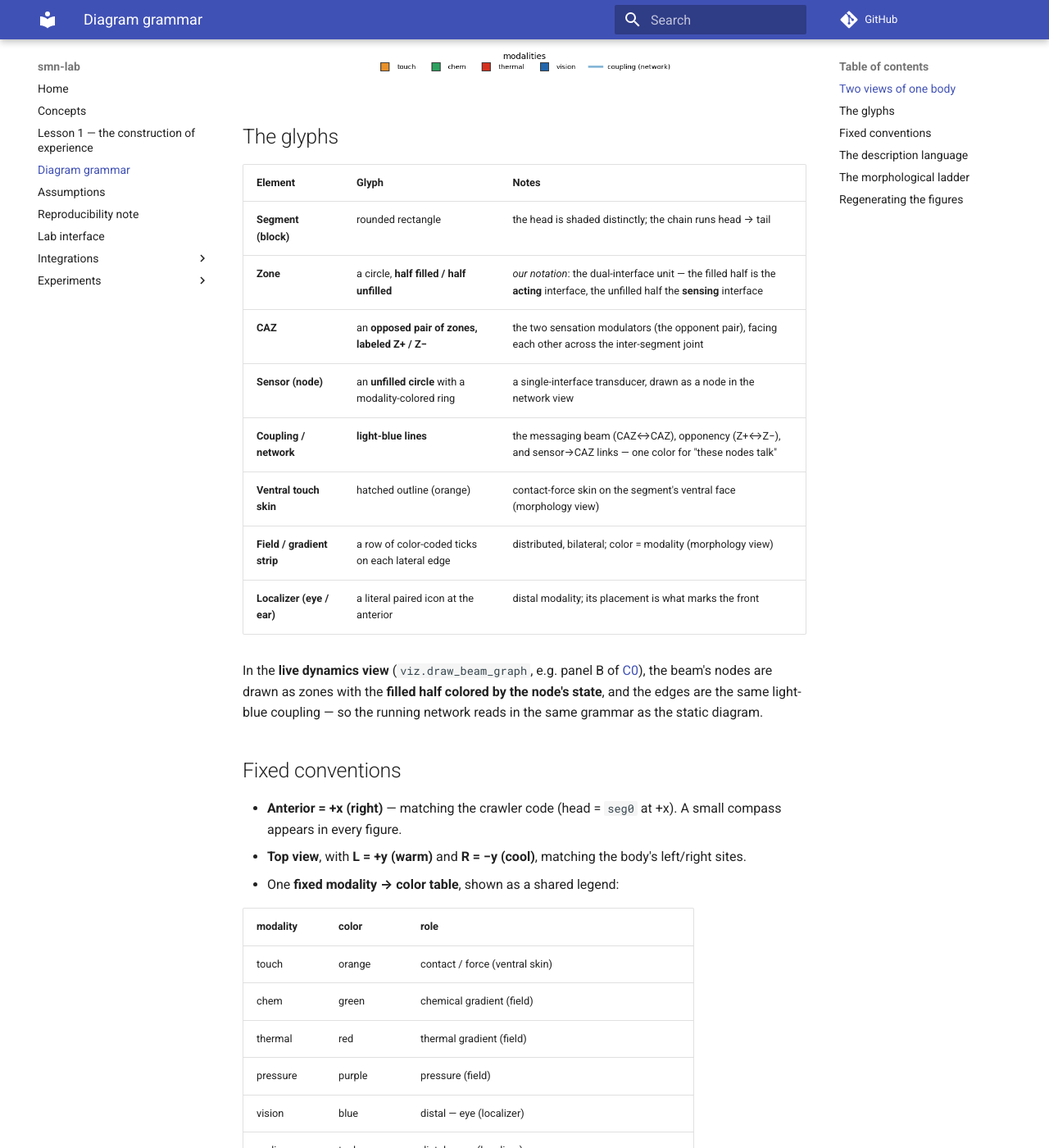
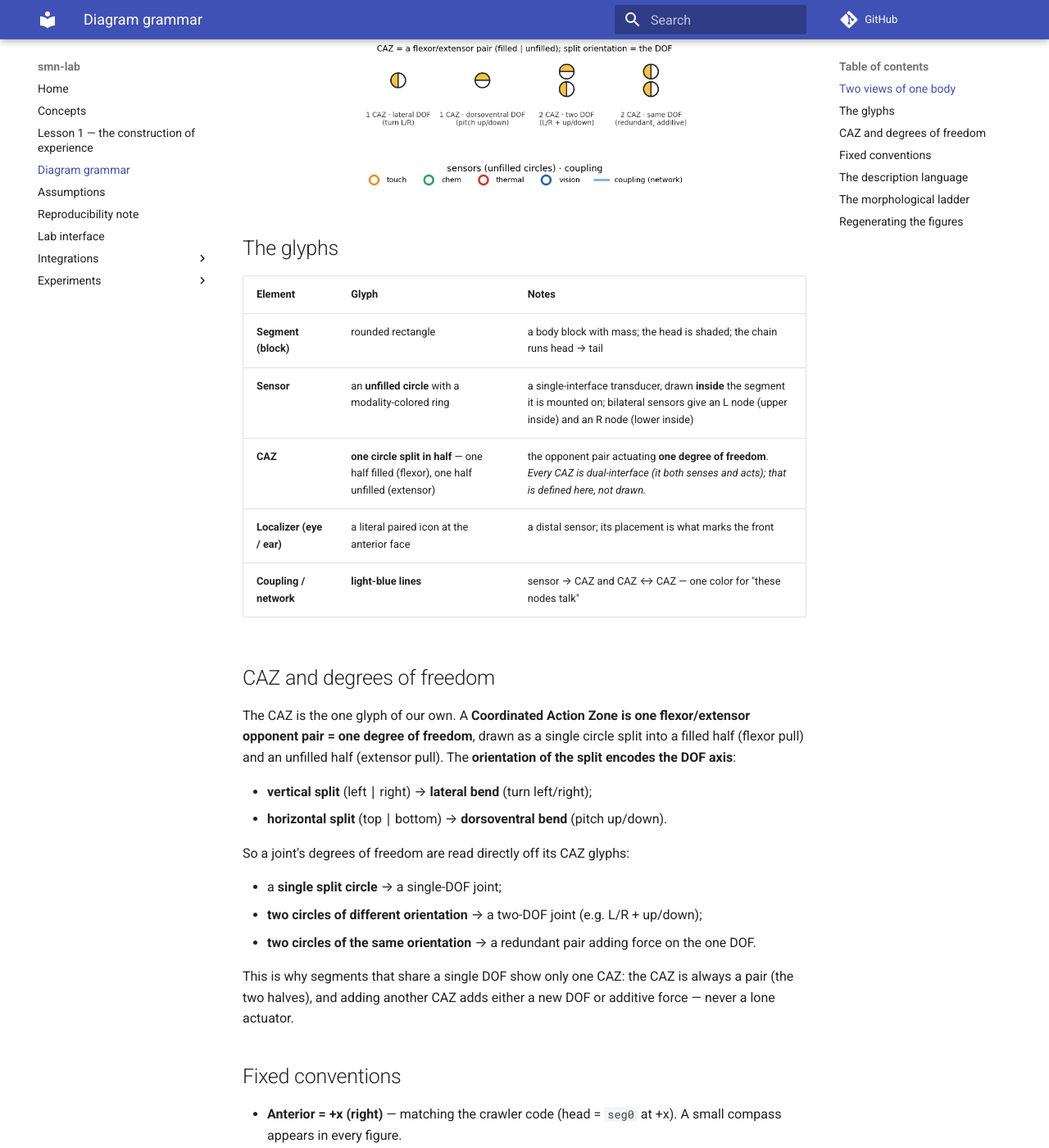
Before and after one commit to gnowgi/smn-lab, an MkDocs documentation site: the page built from docs/diagram-grammar.md, in a window 1280 px wide and 1400 px high, scrolled down 1158 px. Shown: the whole window at 82% size. Built offline with MkDocs 1.6.1 and Material for MkDocs 9.7.7, drawn with Linux system fonts in a browser that asks for light colours; comment, search, counter and statistics services are not loaded; some of the changed text lies outside the part shown.

Commit message:
Diagram grammar revisions: sensors inside body; CAZ = split-circle opponent pair
Per review, refine the grammar:

- Sensors are now mounted INSIDE each segment block (unfilled circles, L upper /
  R lower), not on floating lateral strips.
- The CAZ is a single half-filled circle = the flexor/extensor opponent pair = one
  degree of freedom (the bimetallic-strip glyph). Dual-interface is a defined
  property of every CAZ, stated in text, not drawn.
- The split orientation encodes the DOF axis: vertical split = lateral bend (L/R),
  horizontal split = dorsoventral bend (up/down). Two CAZs of different
  orientation = two DOFs; two of the same = a redundant additive pair. So a
  single-DOF joint shows exactly one CAZ.
- Schema carries per-joint CAZ lists (CAZ dataclass, BodySchema.joints);
  crawler_schema sets one lateral CAZ per joint, mirroring the single-hinge body.
- Add a CAZ/DOF key panel to the grammar figure.
- viz.draw_beam_graph reverts to plain state-colored nodes with light-blue edges
  (the half-filled glyph is now reserved for the CAZ opponent pair, not generic
  state nodes); C0/C1 panel-B regenerated.
- docs/diagram-grammar.md rewritten to the revised grammar.

Co-Authored-By: Claude Opus 4.8 (1M context) <noreply@anthropic.com>

````diff
--- a/docs/diagram-grammar.md
+++ b/docs/diagram-grammar.md
@@ -5,12 +5,11 @@ visual grammar, so a reader who learns it once can read all of them. There is no
 single community standard for *morphology + sensors + coupling* as one notation,
 so the grammar borrows the recognizable conventions of the field where they exist
 (kinematic trees, Braitenberg-style front sensors, color-coded channels) and uses
-one glyph of our own — the **dual-interface zone** — where the SMN concept has no
+one glyph of our own — the **split-circle CAZ** — where the SMN concept has no
 standard.
 
 The diagrams are **generated from the body schema** (`smn_lab/morphology.py`),
-which shares its parameters with the MuJoCo body builder (`smn_lab/crawler.py`),
-and `viz.py` reuses the same glyph primitives for the live dynamics view. A
+which shares its parameters with the MuJoCo body builder (`smn_lab/crawler.py`). A
 published figure therefore cannot drift from the code that ran.
 
 ## Two views of one body
@@ -18,33 +17,45 @@ published figure therefore cannot drift from the code that ran.
 The grammar gives the same body **two views**, sharing one vocabulary:
 
 - **Morphology view** — *where things are mounted*: the head-to-tail chain of
-  segment blocks, the CAZ zone-pairs, the dense bilateral sensor strips, and the
-  anterior localizer icons.
-- **Network view** — *who couples to whom*: zones and sensors as nodes, joined by
-  light-blue coupling lines (the messaging beam, the opponency link within each
-  CAZ, and each sensor's link to its CAZ). The body is drawn faintly underneath,
-  because the network is grounded in body geometry — not abstracted away from it.
+  segment blocks, with **sensors mounted inside each block** and a CAZ glyph at
+  each inter-segment joint.
+- **Network view** — *who couples to whom*: the same layout with light-blue
+  coupling lines — each sensor to its CAZ, and CAZ to CAZ along the body (the
+  messaging beam). The body is drawn faintly underneath, because the network is
+  grounded in body geometry, not abstracted away from it.
 
-![The SMN diagram grammar — morphology view and network view of the A3 axial crawler](figures/diagram_grammar.png)
+![The SMN diagram grammar — morphology view, network view, and the CAZ/DOF key](figures/diagram_grammar.png)
 
 ## The glyphs
 
 | Element | Glyph | Notes |
 |---|---|---|
-| **Segment (block)** | rounded rectangle | the head is shaded distinctly; the chain runs head → tail |
-| **Zone** | a circle, **half filled / half unfilled** | *our notation*: the dual-interface unit — the filled half is the **acting** interface, the unfilled half the **sensing** interface |
-| **CAZ** | an **opposed pair of zones, labeled Z+ / Z−** | the two sensation modulators (the opponent pair), facing each other across the inter-segment joint |
-| **Sensor (node)** | an **unfilled circle** with a modality-colored ring | a single-interface transducer, drawn as a node in the network view |
-| **Coupling / network** | **light-blue lines** | the messaging beam (CAZ↔CAZ), opponency (Z+↔Z−), and sensor→CAZ links — one color for "these nodes talk" |
-| **Ventral touch skin** | hatched outline (orange) | contact-force skin on the segment's ventral face (morphology view) |
-| **Field / gradient strip** | a row of color-coded ticks on each lateral edge | distributed, bilateral; color = modality (morphology view) |
-| **Localizer (eye / ear)** | a literal paired icon at the anterior | distal modality; its placement is what marks the front |
+| **Segment (block)** | rounded rectangle | a body block with mass; the head is shaded; the chain runs head → tail |
+| **Sensor** | an **unfilled circle** with a modality-colored ring | a single-interface transducer, drawn **inside** the segment it is mounted on; bilateral sensors give an L node (upper inside) and an R node (lower inside) |
+| **CAZ** | **one circle split in half** — one half filled (flexor), one half unfilled (extensor) | the opponent pair actuating **one degree of freedom**. *Every CAZ is dual-interface (it both senses and acts); that is defined here, not drawn.* |
+| **Localizer (eye / ear)** | a literal paired icon at the anterior face | a distal sensor; its placement is what marks the front |
+| **Coupling / network** | **light-blue lines** | sensor → CAZ and CAZ ↔ CAZ — one color for "these nodes talk" |
 
-In the **live dynamics view** (`viz.draw_beam_graph`, e.g. panel B of
-[C0](experiments/c0_crawler.md)), the beam's nodes are drawn as zones with the
-**filled half colored by the node's state**, and the edges are the same
-light-blue coupling — so the running network reads in the same grammar as the
-static diagram.
+## CAZ and degrees of freedom
+
+The CAZ is the one glyph of our own. A **Coordinated Action Zone is one
+flexor/extensor opponent pair = one degree of freedom**, drawn as a single circle
+split into a filled half (flexor pull) and an unfilled half (extensor pull). The
+**orientation of the split encodes the DOF axis**:
+
+- **vertical split** (left ∣ right) → **lateral bend** (turn left/right);
+- **horizontal split** (top ∣ bottom) → **dorsoventral bend** (pitch up/down).
+
+So a joint's degrees of freedom are read directly off its CAZ glyphs:
+
+- a **single split circle** → a single-DOF joint;
+- **two circles of different orientation** → a two-DOF joint (e.g. L/R + up/down);
+- **two circles of the same orientation** → a redundant pair adding force on the
+  one DOF.
+
+This is why segments that share a single DOF show only one CAZ: the CAZ is always
+a pair (the two halves), and adding another CAZ adds either a new DOF or
+additive force — never a lone actuator.
 
 ## Fixed conventions
 
@@ -63,7 +74,7 @@ static diagram.
 | vision | blue | distal — eye (localizer) |
 | audio | teal | distal — ear (localizer) |
 | proprio | grey | proprioception (internal) |
-| *coupling* | *light blue* | *the network (messaging beam, opponency, sensor→CAZ)* |
+| *coupling* | *light blue* | *the network (sensor→CAZ, CAZ↔CAZ messaging beam)* |
 
 ## The description language
 
@@ -73,11 +84,11 @@ onto the builder parameters:
 ```
 organism A3 {
   axis: anterior=+x
-  seg head { mass; skin:ventral; strip:[chem,thermal]@bilateral; eye:pair@anterior }
-  caz  j1  { zones: Z+, Z- }
-  seg s1   { mass; skin:ventral; strip:[chem,thermal]@bilateral }
-  caz  j2  { zones: Z+, Z- }
-  seg s2   { mass; skin:ventral; strip:[chem,thermal]@bilateral }
+  seg head { mass; skin:ventral; sensors:[chem,thermal]@bilateral; eye:pair@anterior }
+  caz  j1  { dof: lateral }          # one flexor/extensor pair, one DOF
+  seg s1   { mass; skin:ventral; sensors:[chem,thermal]@bilateral }
+  caz  j2  { dof: lateral }
+  seg s2   { mass; skin:ventral; sensors:[chem,thermal]@bilateral }
   beam: nearest_neighbor
 }
 ```
````
Also changed, not shown: figures/c0_crawler.png, figures/c1_touch.png, figures/diagram_grammar.png, figures/morphology_ladder.png, 3 other files.
